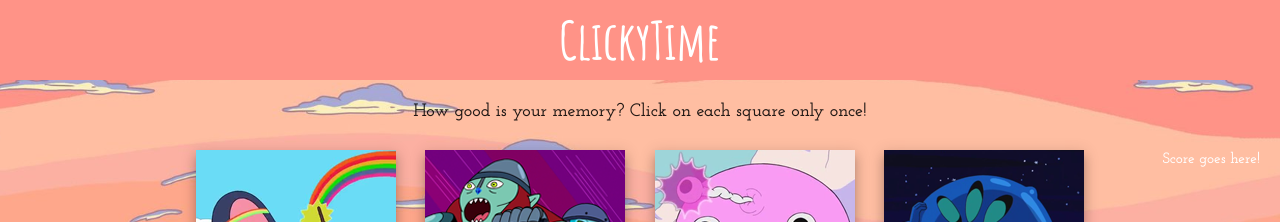
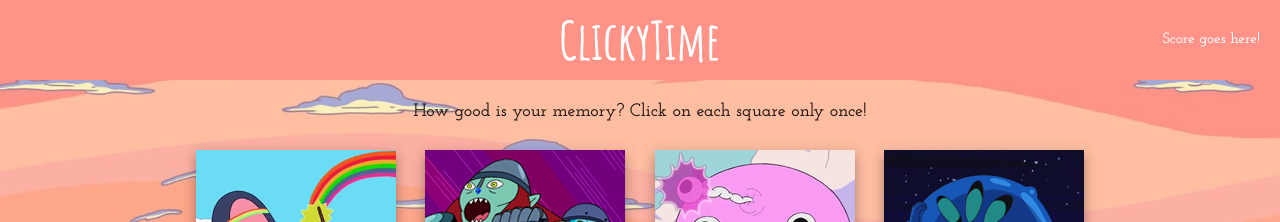
Before and after one commit to g33klaura/clickytime, a React (Create React App) app: page / in a window 1280 px wide. Shown: the top 222 px of the page. Built offline with nearby package versions, Linux system fonts and the light colour scheme.

Commit message:
Adjust score positioning

```diff
--- a/src/styles/App.css
+++ b/src/styles/App.css
@@ -32,6 +32,8 @@
 
 .score {
   float: right;
+  position: relative;
+  bottom: 300%;
 }
 
 .Game {
```
